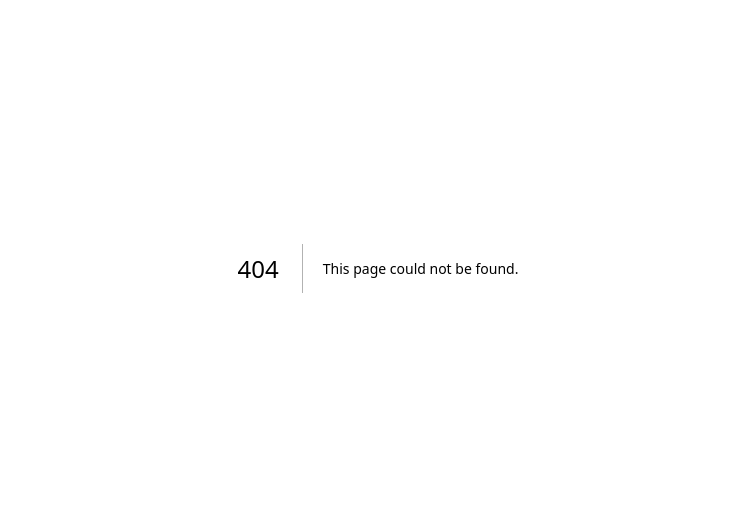
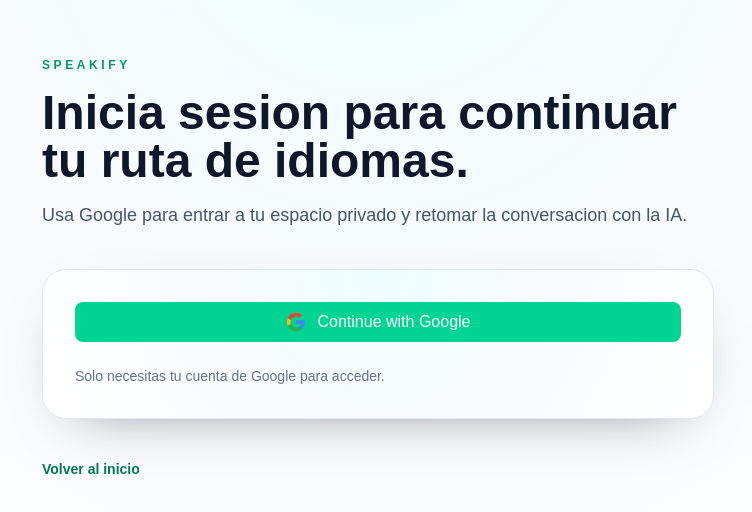
Before and after one commit to Camilo-Suarez98/speakify, a Next.js app: page /login in a window 1280 px wide. Before the commit this address had no page. Shown: the part 132-644 px from the top of the page, without its empty margins (262-1014 px from the left). Built offline with nearby package versions, Linux system fonts and the light colour scheme.

Commit message:
feat: include next-auth to login and start to use the app

```diff
--- a/package.json
+++ b/package.json
@@ -10,6 +10,7 @@
   },
   "dependencies": {
     "next": "16.1.6",
+    "next-auth": "^4.24.7",
     "react": "19.2.3",
     "react-dom": "19.2.3"
   },
--- /dev/null
+++ b/src/app/api/auth/[...nextauth]/route.ts
@@ -0,0 +1,3 @@
+import { handler } from "@/auth";
+
+export { handler as GET, handler as POST };
--- /dev/null
+++ b/src/app/assistant/page.tsx
@@ -0,0 +1,24 @@
+import { auth } from "@/auth";
+import LearningAssistant from "@/components/learning-assistant";
+import AuthHeader from "@/components/assistant/auth-header";
+import { redirect } from "next/navigation";
+
+export default async function AssistantPage() {
+  const session = await auth();
+
+  if (!session?.user) {
+    redirect("/login");
+  }
+
+  const displayName = session.user.name ?? session.user.email ?? "Usuario";
+
+  return (
+    <div className="min-h-screen bg-[radial-gradient(circle_at_top,#ecfeff,#f8fafc_45%,#ffffff)] text-slate-900">
+      <AuthHeader displayName={displayName} />
+
+      <main className="min-h-screen">
+        <LearningAssistant />
+      </main>
+    </div>
+  );
+}
--- /dev/null
+++ b/src/app/login/page.tsx
@@ -0,0 +1,37 @@
+import { GoogleAuthButton } from "@/components/auth/google-auth-button";
+import Link from "next/link";
+
+export default function LoginPage() {
+  return (
+    <div className="min-h-screen bg-[radial-gradient(circle_at_top,#ecfeff,#f8fafc_45%,#ffffff)] text-slate-900">
+      <main className="mx-auto flex min-h-screen w-full max-w-3xl flex-col justify-center gap-10 px-6 py-16 lg:px-12">
+        <header className="flex flex-col gap-4">
+          <p className="text-xs font-semibold uppercase tracking-[0.3em] text-emerald-600">
+            Speakify
+          </p>
+          <h1 className="text-balance text-4xl font-semibold text-slate-900 sm:text-5xl">
+            Inicia sesion para continuar tu ruta de idiomas.
+          </h1>
+          <p className="text-lg text-slate-600">
+            Usa Google para entrar a tu espacio privado y retomar la
+            conversacion con la IA.
+          </p>
+        </header>
+
+        <section className="flex flex-col gap-6 rounded-3xl border border-slate-200 bg-[radial-gradient(circle_at_top,#ecfeff,#f8fafc_45%,#ffffff)] p-8 shadow-[0_20px_60px_-35px_rgba(15,23,42,0.6)]">
+          <GoogleAuthButton />
+          <p className="text-sm text-slate-500">
+            Solo necesitas tu cuenta de Google para acceder.
+          </p>
+        </section>
+
+        <Link
+          href="/"
+          className="text-sm font-semibold text-emerald-700 transition hover:text-emerald-600"
+        >
+          Volver al inicio
+        </Link>
+      </main>
+    </div>
+  );
+}
--- /dev/null
+++ b/src/auth.ts
@@ -0,0 +1,22 @@
+import NextAuth, { type NextAuthOptions, getServerSession } from "next-auth";
+import GoogleProvider from "next-auth/providers/google";
+
+export const authOptions: NextAuthOptions = {
+  providers: [
+    GoogleProvider({
+      clientId: process.env.AUTH_GOOGLE_ID ?? "",
+      clientSecret: process.env.AUTH_GOOGLE_SECRET ?? "",
+    }),
+  ],
+  secret: process.env.NEXTAUTH_SECRET ?? process.env.AUTH_SECRET,
+  pages: {
+    signIn: "/login",
+  },
+  session: {
+    strategy: "jwt",
+  },
+};
+
+export const auth = () => getServerSession(authOptions);
+
+export const handler = NextAuth(authOptions);
--- /dev/null
+++ b/src/components/assistant/auth-header.tsx
@@ -0,0 +1,43 @@
+"use client";
+
+import { signOut } from "next-auth/react";
+import Link from "next/link";
+
+type AuthHeaderProps = {
+  displayName: string;
+};
+
+export default function AuthHeader({ displayName }: AuthHeaderProps) {
+  return (
+    <header className="border-b border-slate-200/70 bg-white/70 backdrop-blur">
+      <div className="mx-auto flex w-full max-w-6xl flex-col gap-4 px-6 py-6 lg:flex-row lg:items-center lg:justify-between lg:px-12">
+        <div className="flex flex-col gap-1">
+          <p className="text-xs font-semibold uppercase tracking-[0.3em] text-emerald-600">
+            Speakify
+          </p>
+          <h1 className="text-2xl font-semibold text-slate-900">
+            Hola, {displayName}.
+          </h1>
+          <p className="text-sm text-slate-600">
+            Tu espacio privado para practicar idiomas con IA.
+          </p>
+        </div>
+        <div className="flex flex-wrap items-center gap-3">
+          <Link
+            href="/"
+            className="rounded-full border border-slate-200 px-4 py-2 text-sm font-semibold text-slate-700 transition hover:border-emerald-300 hover:text-emerald-700 focus-visible:outline focus-visible:outline-offset-2 focus-visible:outline-emerald-500"
+          >
+            Inicio
+          </Link>
+          <button
+            type="button"
+            onClick={() => signOut({ callbackUrl: "/login" })}
+            className="cursor-pointer rounded-full bg-slate-900 px-4 py-2 text-sm font-semibold text-white transition hover:bg-slate-800 focus-visible:outline focus-visible:outline-offset-2 focus-visible:outline-slate-900"
+          >
+            Cerrar sesion
+          </button>
+        </div>
+      </div>
+    </header>
+  );
+}
--- /dev/null
+++ b/src/components/auth/google-auth-button.tsx
@@ -0,0 +1,48 @@
+"use client";
+import { useState } from "react";
+import { signIn } from "next-auth/react";
+
+export const GoogleAuthButton = () => {
+  const [isLoading, setIsLoading] = useState(false);
+
+  const handleLogin = async () => {
+    try {
+      setIsLoading(true);
+      await signIn("google", { callbackUrl: "/assistant" });
+      setIsLoading(false);
+    } catch (error) {
+      console.error(error);
+      setIsLoading(false);
+    }
+  };
+
+  return (
+    <button
+      onClick={handleLogin}
+      className="w-full bg-emerald-400 text-white cursor-pointer relative py-2 text-base rounded-lg font-medium flex items-center justify-center gap-3 hover:bg-emerald-800 transition-all duration-300 group"
+      disabled={isLoading}
+    >
+      <svg className="h-5 w-5" viewBox="0 0 24 24">
+        <path
+          d="M22.56 12.25c0-.78-.07-1.53-.2-2.25H12v4.26h5.92c-.26 1.37-1.04 2.53-2.21 3.31v2.77h3.57c2.08-1.92 3.28-4.74 3.28-8.09z"
+          fill="#4285F4"
+        />
+        <path
+          d="M12 23c2.97 0 5.46-.98 7.28-2.66l-3.57-2.77c-.98.66-2.23 1.06-3.71 1.06-2.86 0-5.29-1.93-6.16-4.53H2.18v2.84C3.99 20.53 7.7 23 12 23z"
+          fill="#34A853"
+        />
+        <path
+          d="M5.84 14.09c-.22-.66-.35-1.36-.35-2.09s.13-1.43.35-2.09V7.07H2.18C1.43 8.55 1 10.22 1 12s.43 3.45 1.18 4.93l2.85-2.22.81-.62z"
+          fill="#FBBC05"
+        />
+        <path
+          d="M12 5.38c1.62 0 3.06.56 4.21 1.64l3.15-3.15C17.45 2.09 14.97 1 12 1 7.7 1 3.99 3.47 2.18 7.07l3.66 2.84c.87-2.6 3.3-4.53 6.16-4.53z"
+          fill="#EA4335"
+        />
+      </svg>
+      <span className="text-white">
+        Continue with Google
+      </span>
+    </button>
+  );
+};
```
Also changed, not shown: 1 other file (tests, documents, lock files or other folders).
